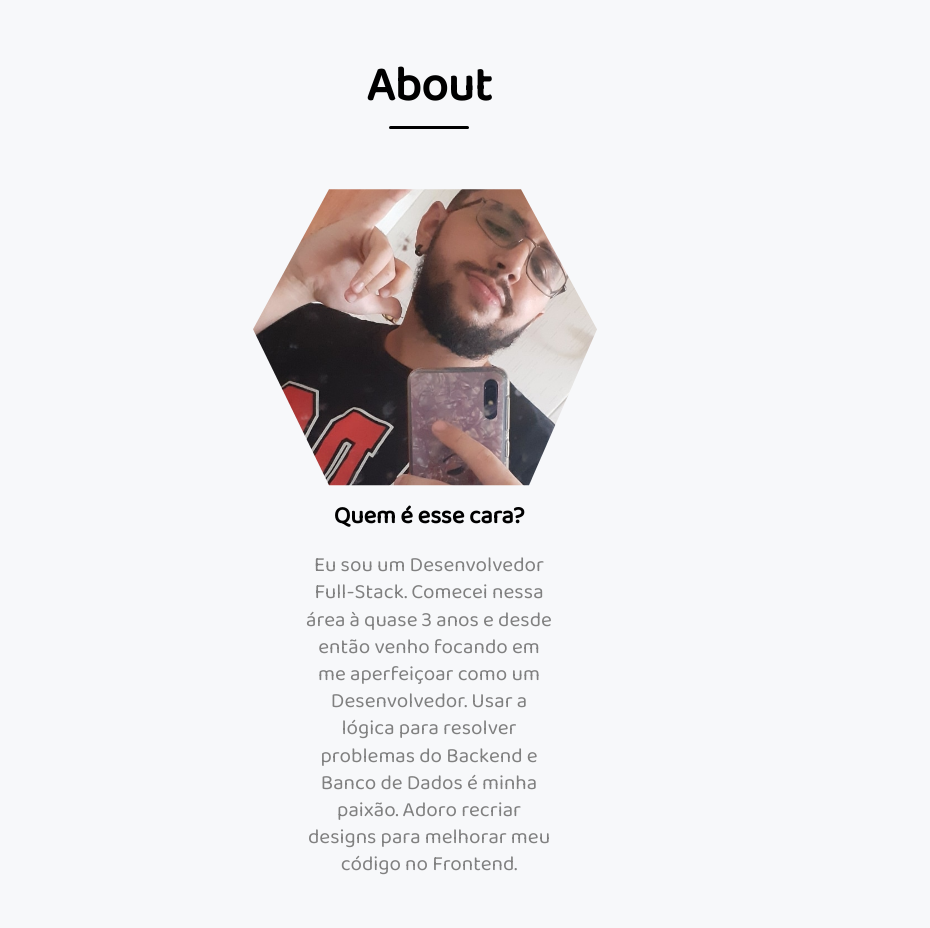
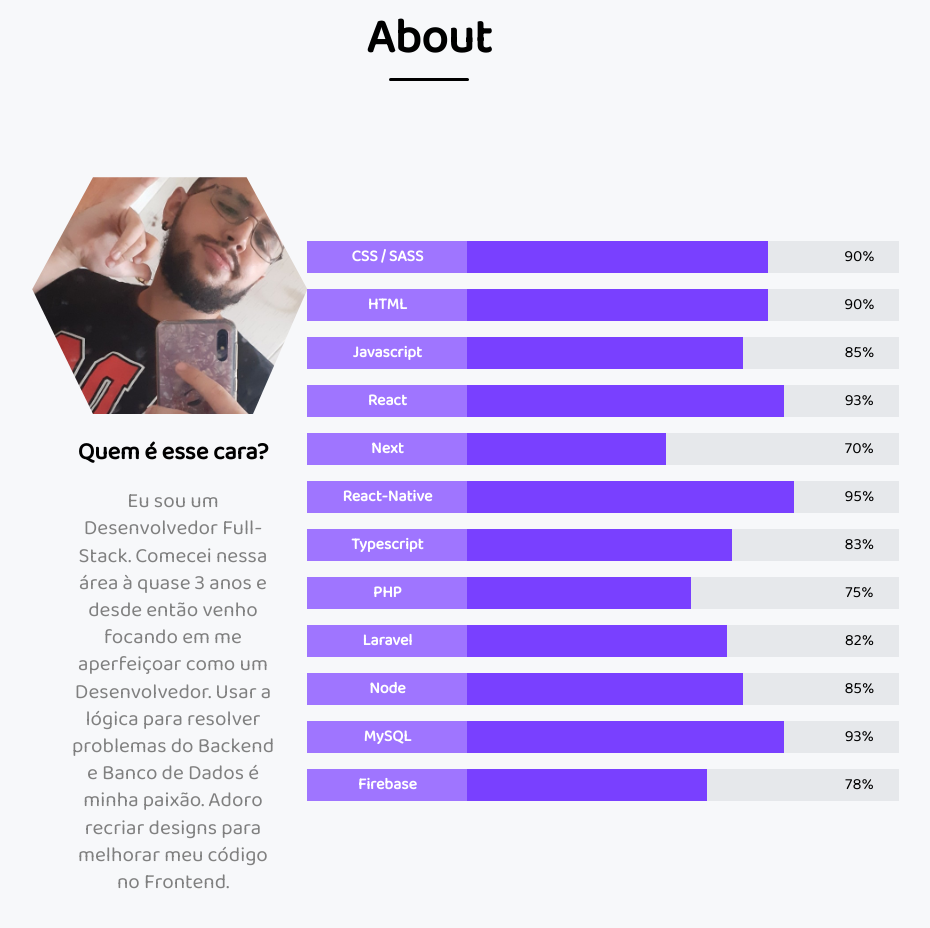
Before and after one commit to MatheusGomesRocha/portfolio, a React (Create React App) app: page / in a window 1280 px wide. Shown: the part 880-1808 px from the top of the page, without its empty margins (211-1141 px from the left). Built offline with nearby package versions, Linux system fonts and the light colour scheme; a web font is replaced by a local one.

Commit message:
Finalizando design do Component About

```diff
--- a/src/components/About/about.module.scss
+++ b/src/components/About/about.module.scss
@@ -1,5 +1,5 @@
 .container {
-    padding: 8rem 0;
+    padding: 5rem 0;
     display: flex;
     flex-direction: column;
     align-items: center;
@@ -59,7 +59,7 @@
             width: 20rem;
 
             .goalPolygon {
-                background-color: var(--pink);
+                background-color: var(--purple);
                 clip-path: polygon(25% 15%, 73% 15%, 92% 50%, 75% 89%, 25% 89%, 6% 50%);
                 animation: rotate 500ms forwards;
                 transform: rotateY(75deg);
@@ -80,14 +80,14 @@
         align-items: center;
         justify-content: center;
         width: 70%;
+        margin-top: 3rem;
 
         .left {
             display: flex;
             flex-direction: column;
             align-items: center;
             justify-content: center;
-
-            width: 40%;
+            width: 30%;
 
             .image {
                 background: url('../../assets/images/profile.jpeg');
@@ -95,12 +95,12 @@
                 background-size: contain;
                 background-repeat: no-repeat;
                 clip-path: polygon(25% 15%, 73% 15%, 92% 50%, 75% 89%, 25% 89%, 6% 50%);
-                width: 25rem;
-                height: 25rem;
+                width: 20rem;
+                height: 20rem;
             }
 
             h2 {
-                margin-top: -2rem;
+                margin-top: -1rem;
             }
 
             p {
@@ -108,7 +108,57 @@
                 color: var(--gray-500);
                 line-height: 1.7rem;
                 margin-top: 1rem;
-                width: 70%;
+                width: 80%;
+            }
+        }
+
+        .right {
+            display: flex;
+            flex-direction: column;
+            align-items: center;
+            justify-content: center;
+
+            .progressBar {
+                background-color: var(--gray-100);
+                display: flex;
+                align-items: center;
+                position: relative;
+                width: 32rem;
+                height: 2rem;
+                margin-top: 1rem;
+
+                .progressActive {
+                    background-color: var(--purple-800);
+                    position: absolute;
+                    height: 2rem;
+                }
+
+                .progressNameArea {
+                    background-color: var(--purple);
+                    display: flex;
+                    align-items: center;
+                    justify-content: center;
+                    position: absolute;
+                    z-index: 999;
+                    width: 10rem;
+                    height: 2rem;
+
+                    span {
+                        color: var(--white);
+                        font-weight: bold;
+                    }
+                }
+
+                .progressValue {
+                    background-color: var(--gray-100);
+                    display: flex;
+                    align-items: center;
+                    justify-content: center;
+                    position: absolute;
+                    right: -5rem;
+                    width: 5rem;
+                    height: 2rem;
+                }
             }
         }
     }
--- a/src/components/About/animation.css
+++ b/src/components/About/animation.css
@@ -1,14 +1,24 @@
-#showContent {
-    animation: appearFromLeft 800ms forwards;
+#showContentLeft {
+    animation: appearSideToCenter 800ms forwards;
     opacity: 0;
-    transform: translateX(-35%);
+    transform: translateX(-65%);
 }
 
-#hideContent {
+#hideContentLeft {
     opacity: 0;
 }
 
-@keyframes appearFromLeft {
+#showContentRight {
+    animation: appearSideToCenter 800ms forwards;
+    opacity: 0;
+    transform: translateX(65%);
+}
+
+#hideContentRight {
+    opacity: 0;
+}
+
+@keyframes appearSideToCenter {
     100% {
         transform: translateX(0);
         opacity: 1;
--- a/src/components/About/index.js
+++ b/src/components/About/index.js
@@ -3,8 +3,22 @@ import React, { useState, useEffect } from "react";
 import styles from './about.module.scss';
 import './animation.css';
 
+let languagesArray = [
+    {id: 1, name: 'CSS / SASS', value: 90},
+    {id: 2, name: 'HTML', value: 90},
+    {id: 3, name: 'Javascript', value: 85},
+    {id: 4, name: 'React', value: 93},
+    {id: 5, name: 'Next', value: 70},
+    {id: 6, name: 'React-Native', value: 95},
+    {id: 7, name: 'Typescript', value: 83},
+    {id: 8, name: 'PHP', value: 75},
+    {id: 9, name: 'Laravel', value: 82},
+    {id: 10, name: 'Node', value: 85},
+    {id: 11, name: 'MySQL', value: 93},
+    {id: 12, name: 'Firebase', value: 78},
+];
+
 export default function About () {
-
     const [showTitle, setShowTitle] = useState(false);
     const [showLine, setShowLine] = useState(false);
     const [showContent, setShowContent] = useState(false);
@@ -51,7 +65,7 @@ export default function About () {
             </div> */}
 
             <section className={styles.content}>
-                <div id={showContent ? 'showContent' : 'hideContent'} className={styles.left}>
+                <div id={showContent ? 'showContentLeft' : 'hideContentLeft'} className={styles.left}>
                     <div className={styles.image} />
 
                     <h2>Quem é esse cara?</h2>
@@ -61,6 +75,19 @@ export default function About () {
                         Adoro recriar designs para melhorar meu código no Frontend.
                     </p>
                 </div>
+
+                <div id={showContent ? 'showContentRight' : 'hideContentRight'} className={styles.right}>
+                    {languagesArray.map((item, k) => (
+                        <div key={k} className={styles.progressBar}>
+                            <div style={{width: `${item.value}%`}} className={styles.progressActive}></div>
+                            <div className={styles.progressNameArea}>
+                                <span>{item.name}</span>
+                            </div>
+
+                            <span className={styles.progressValue}>{item.value}%</span>
+                        </div>
+                    ))}
+                </div>
             </section>
         </div>
     )
--- a/src/components/Introduction/introduction.module.scss
+++ b/src/components/Introduction/introduction.module.scss
@@ -24,7 +24,7 @@
             line-height: 3.3rem;
 
             .textColorize {
-                color: var(--pink);
+                color: var(--purple);
             }
         }
 
@@ -41,8 +41,8 @@
             margin-top: 1.5rem;
 
             &:hover {
-                background-color: var(--pink);
-                border-color: var(--pink);
+                background-color: var(--purple);
+                border-color: var(--purple);
 
                     .icon {
                         transform: rotate(90deg);
--- a/src/globals.scss
+++ b/src/globals.scss
@@ -27,6 +27,9 @@
     --red: #CA0808;
     --green: #548C1D;
     --pink: #E31C6E;
+
+    --purple: #9f75ff;
+    --purple-800: #7940FF;
 }
 
 @media(min-width: 1100px) {
```
